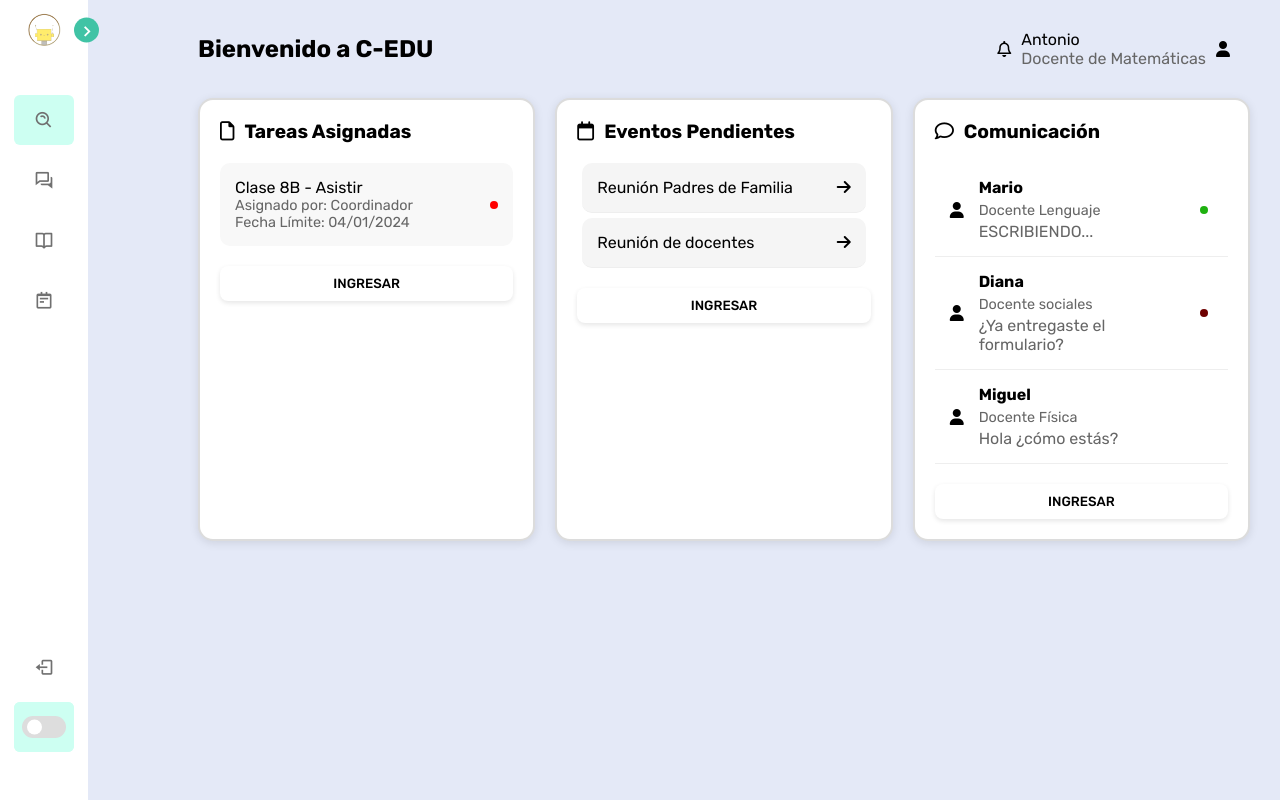
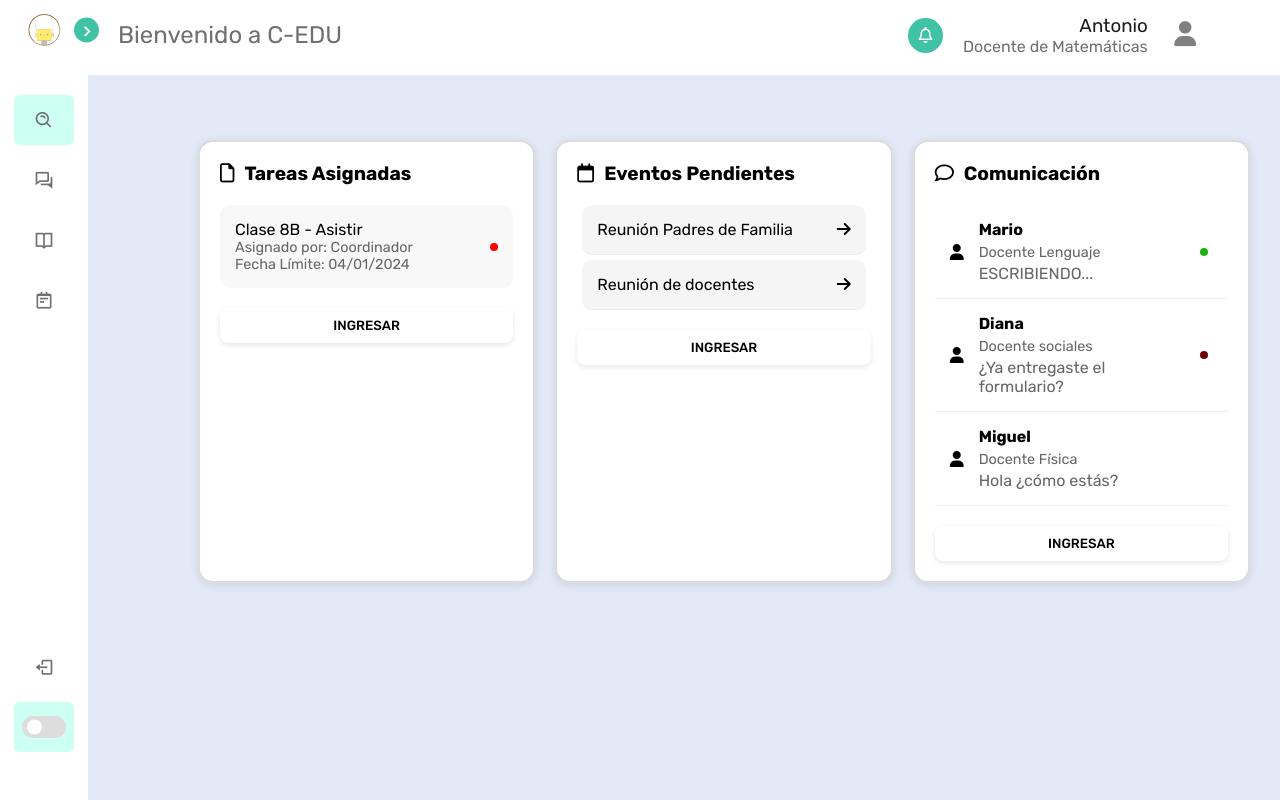
Before and after one commit to Nico08ben/C-Edu, a PHP site: page /Docente/Home/index.html in a window 1280 px wide. Run offline with PHP 8.4, Linux system fonts and the light colour scheme.

Commit message:
modificación del header

```diff
--- a/Docente/Home/inciodocentess.css
+++ b/Docente/Home/inciodocentess.css
@@ -32,23 +32,69 @@ body {
 }
 
 .header {
+    background-color: var(--sidebar-color);
     display: flex;
+    position: relative;
+    top: -35px;
+    left: -110px;
+    width: 1200px;
+    height: 80px;
     justify-content: space-between;
     align-items: center;
     margin-bottom: 30px;
-    padding-right: 20px;
+    padding-right: 30px;
+    padding-left: 30px;
+}
+#titulo1-header{
+    color: var(--text-color);
+    font-family: "Rubik", serif;
+    font-weight: normal;
 }
 
 .profile {
+    position: relative;
+    left: -20px;
+    width: 350px;
+    height: 50px;
     display: flex;
+    text-align: end;
     align-items: center;
-    gap: 10px;
+    padding: 20px;
+    border-radius: 10px;
+    gap: 20px;
+}
+.profile-info h3{
+    color: var(--title-color);
+    font-weight: normal;
+}
+.profile-info{
+    color: var(--text-color);
 }
 
 .profile img {
     width: 40px;
     height: 40px;
     border-radius: 50%;
+}
+.profile .fa-regular.fa-bell{
+    background-color: var(--primary-color);
+    width: 35px;
+    height: 35px;
+    border-radius: 50%;
+    text-align: center;
+    padding: 9px;
+    color: white;
+
+}
+.profile .fa-solid.fa-user{
+    font-size: 25px;
+    text-align: center;
+    padding: 4px;
+    border-radius: 50%;
+    height: 35px;
+    width: 35px;
+    color: gray;
+    background-color: white;
 }
 
 .cards-container {
--- a/Docente/Home/index.html
+++ b/Docente/Home/index.html
@@ -75,12 +75,12 @@
     <section class="home">
         <main class="main-content">
             <div class="header">
-                <h1>Bienvenido a C-EDU</h1>
+                <h1 id="titulo1-header">Bienvenido a C-EDU</h1>
                 <div class="profile">
                     <i class="fa-regular fa-bell"></i>
                     <div class="profile-info">
-                        <div>Antonio</div>
-                        <div style="color: #666;">Docente de Matemáticas</div>
+                        <div><h3>Antonio</h3></div>
+                        <div><p>Docente de Matemáticas</p></div>
                     </div>
                     <i class="fa-solid fa-user"></i>
                 </div>
--- a/Docente/Home/styleSidebar.css
+++ b/Docente/Home/styleSidebar.css
@@ -12,6 +12,7 @@
     --primary-color-ligth:#cdfff2;
     --toggle-color:#DDD ;
     --text-color: #707070 ;
+    --title-color: #1c1c1c;
 
     --trans-02: all 0.2s ease;
     --trans-03: all 0.3s ease;
@@ -32,6 +33,7 @@ body.dark{
     --primary-color-ligth:#3A3B3C ;
     --toggle-color:#FFF ;
     --text-color: #CCC ;
+    --title-color: #ffffff;
 }
 
 .sidebar .text{
```
